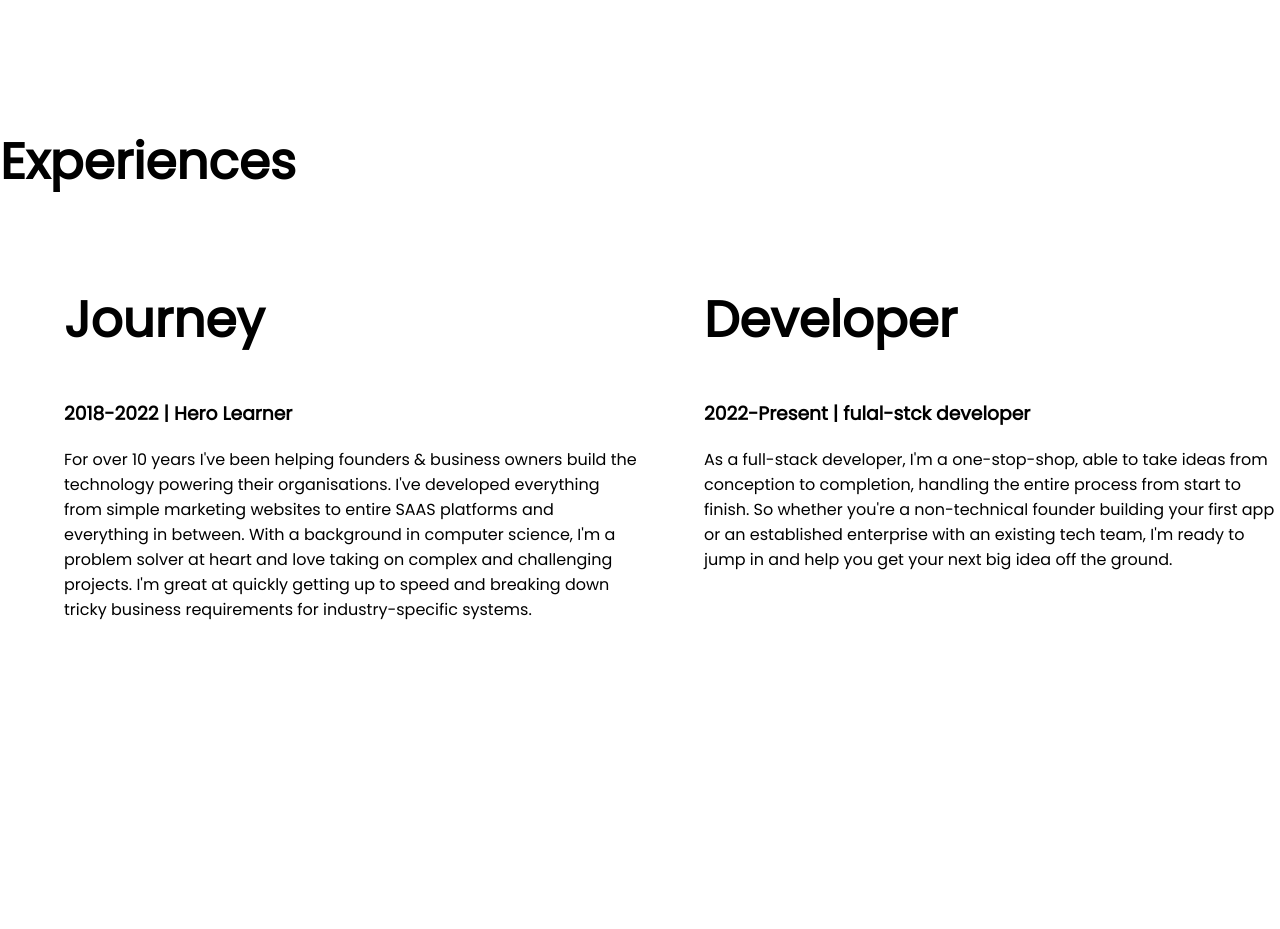
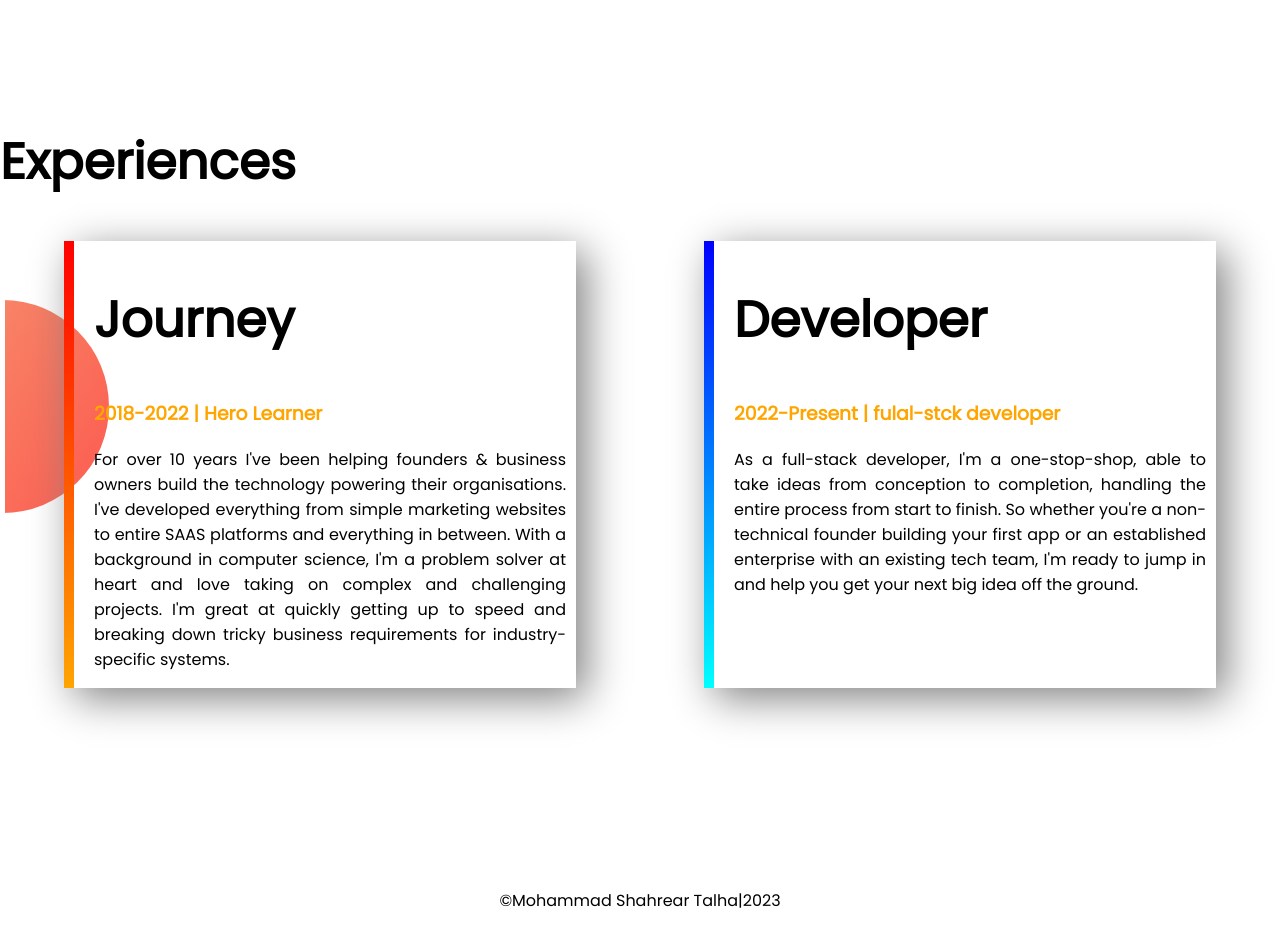
Before and after one commit to Shahrear-Talha/developer-portfolio, a plain HTML site: page index.html in a window 1280 px wide. Shown: the part 1220-2149 px from the top of the page. Before the commit the page ends 2058 px from the top, so only its background shows below. Drawn offline with Linux system fonts and the light colour scheme.

Commit message:
Final Touch

```diff
--- a/CSS/style.css
+++ b/CSS/style.css
@@ -49,3 +49,35 @@ h1 {
     margin-right: 120px;
     text-align: justify;
 }
+
+.experience-item {
+    width: 40%;
+    margin-left: 5%;
+    margin-right: 5%;
+    box-shadow: 10px 10px 40px gray;
+    padding-left: 20px;
+    padding-right: 10px;
+    text-align: justify;
+}
+
+.experience-area {
+    background-image: url(Images/exp-bg.png);
+    background-repeat: no-repeat;
+    background-position: 5px;
+}
+
+#journy {
+    border-left: 10px solid;
+    border-image: linear-gradient(red, orange);
+    border-image-slice: 1;
+}
+
+#developer {
+    border-left: 10px solid;
+    border-image: linear-gradient(blue, cyan);
+    border-image-slice: 1;
+}
+
+footer p {
+    text-align: center;
+}
--- a/index.html
+++ b/index.html
@@ -48,9 +48,9 @@
     <section class="experience-area">
         <h1>Experiences</h1>
         <div class="flexible-container">
-            <div class="half-width">
+            <div id="journy" class="experience-item">
                 <h1>Journey</h1>
-                <h3>2018-2022 | Hero Learner</h3>
+                <h3 class="orange-color">2018-2022 | Hero Learner</h3>
                 <p>
                     For over 10 years I've been helping founders & business owners build the technology powering their
                     organisations. I've developed everything from simple marketing websites to entire SAAS platforms and
@@ -61,9 +61,9 @@
                     business requirements for industry-specific systems.
                 </p>
             </div>
-            <div class="half-width">
+            <div id="developer" class="experience-item">
                 <h1>Developer</h1>
-                <h3>2022-Present | fulal-stck developer</h3>
+                <h3 class="orange-color">2022-Present | fulal-stck developer</h3>
                 <p>As a full-stack developer, I'm a one-stop-shop, able to take ideas from conception to completion,
                     handling
                     the entire process from start to finish. So whether you're a non-technical founder building your
@@ -77,7 +77,11 @@
             </div>
         </div>
     </section>
-
+    <footer>
+        <p>
+            ©Mohammad Shahrear Talha|2023
+        </p>
+    </footer>
 </body>
 
 </html>
```
